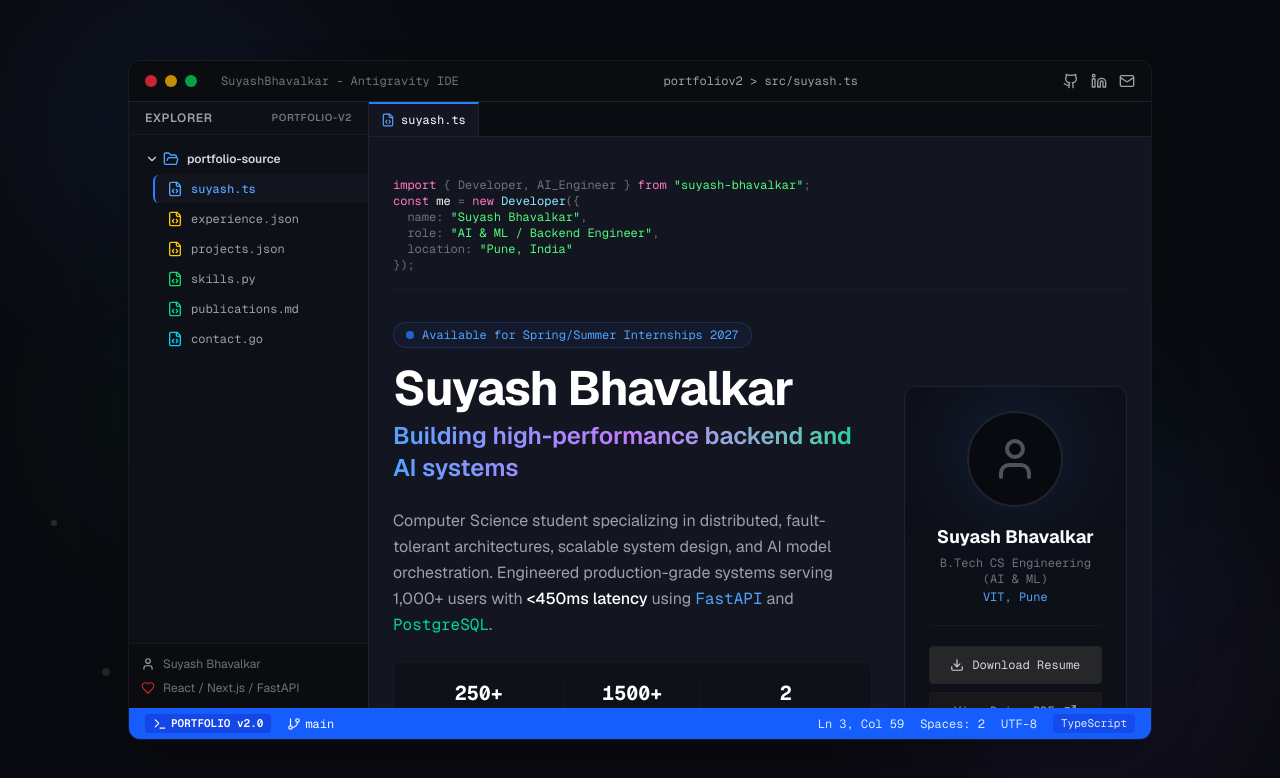
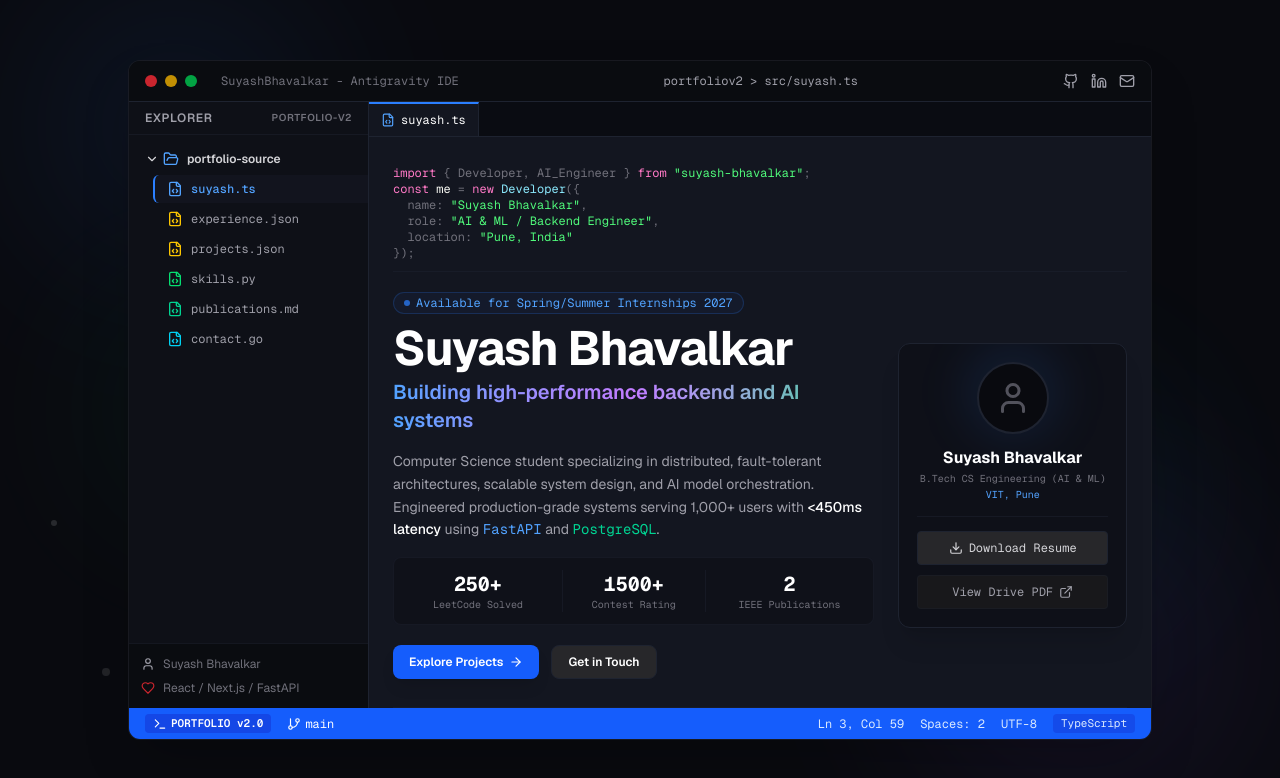
Before and after one commit to SuyashBhavalkar3/portfolio, a Next.js app: page / in a window 1280 px wide. Shown: the top 778 px of the page. Built offline with nearby package versions, Linux system fonts and the light colour scheme.

Commit message:
Added some edits to V2

```diff
--- a/components/HeroFile.tsx
+++ b/components/HeroFile.tsx
@@ -10,9 +10,9 @@ interface HeroFileProps {
 
 export default function HeroFile({ onNavigate }: HeroFileProps) {
   return (
-    <div className="flex flex-col gap-8 w-full max-w-4xl mx-auto py-4">
+    <div className="flex flex-col gap-4 md:gap-5 w-full max-w-4xl mx-auto py-1">
       {/* Code Block Mockup header */}
-      <div className="font-mono text-xs text-zinc-500 border-b border-ide-border/50 pb-4">
+      <div className="font-mono text-[11px] md:text-xs text-zinc-500 border-b border-ide-border/50 pb-2.5">
         <span className="text-code-keyword">import</span> {"{ Developer, AI_Engineer }"} <span className="text-code-keyword">from</span> <span className="text-code-string">"suyash-bhavalkar"</span>;
         <br />
         <span className="text-code-keyword">const</span> <span className="text-code-variable">me</span> = <span className="text-code-keyword">new</span> <span className="text-code-function">Developer</span>({`{`}
@@ -26,75 +26,75 @@ export default function HeroFile({ onNavigate }: HeroFileProps) {
         {`});`}
       </div>
 
-      <div className="grid grid-cols-1 lg:grid-cols-12 gap-8 items-center">
+      <div className="grid grid-cols-1 lg:grid-cols-12 gap-6 items-center">
         {/* Left Side Info */}
-        <div className="lg:col-span-8 flex flex-col gap-6">
+        <div className="lg:col-span-8 flex flex-col gap-4">
           <motion.div
-            initial={{ opacity: 0, y: 15 }}
+            initial={{ opacity: 0, y: 10 }}
             animate={{ opacity: 1, y: 0 }}
-            transition={{ duration: 0.5 }}
-            className="flex flex-col gap-2"
+            transition={{ duration: 0.4 }}
+            className="flex flex-col gap-1.5"
           >
-            <div className="inline-flex items-center gap-2 px-3 py-1 rounded-full border border-blue-500/20 bg-blue-500/5 text-blue-400 text-xs font-mono w-fit">
-              <span className="w-2 h-2 rounded-full bg-blue-500 animate-pulse" />
+            <div className="inline-flex items-center gap-1.5 px-2.5 py-0.5 rounded-full border border-blue-500/20 bg-blue-500/5 text-blue-400 text-[10px] md:text-xs font-mono w-fit">
+              <span className="w-1.5 h-1.5 rounded-full bg-blue-500 animate-pulse" />
               <span>Available for Spring/Summer Internships 2027</span>
             </div>
 
-            <h1 className="text-4xl md:text-5xl font-bold tracking-tight text-white mt-2">
+            <h1 className="text-3xl md:text-4xl lg:text-5xl font-bold tracking-tight text-white mt-1">
               Suyash Bhavalkar
             </h1>
-            <p className="text-xl md:text-2xl font-semibold bg-gradient-to-r from-blue-400 via-purple-400 to-emerald-400 bg-clip-text text-transparent">
+            <p className="text-lg md:text-xl font-semibold bg-gradient-to-r from-blue-400 via-purple-400 to-emerald-400 bg-clip-text text-transparent">
               Building high-performance backend and AI systems
             </p>
           </motion.div>
 
           <motion.p
-            initial={{ opacity: 0, y: 15 }}
+            initial={{ opacity: 0, y: 10 }}
             animate={{ opacity: 1, y: 0 }}
-            transition={{ duration: 0.5, delay: 0.1 }}
-            className="text-base text-zinc-400 leading-relaxed max-w-2xl"
+            transition={{ duration: 0.4, delay: 0.1 }}
+            className="text-xs md:text-sm text-zinc-400 leading-relaxed max-w-2xl"
           >
             Computer Science student specializing in distributed, fault-tolerant architectures, scalable system design, and AI model orchestration. Engineered production-grade systems serving 1,000+ users with <span className="text-white font-medium">&lt;450ms latency</span> using <span className="text-blue-400 font-mono">FastAPI</span> and <span className="text-emerald-400 font-mono">PostgreSQL</span>.
           </motion.p>
 
           {/* Quick Stats Grid */}
           <motion.div
-            initial={{ opacity: 0, y: 15 }}
+            initial={{ opacity: 0, y: 10 }}
             animate={{ opacity: 1, y: 0 }}
-            transition={{ duration: 0.5, delay: 0.2 }}
-            className="grid grid-cols-3 gap-4 p-4 rounded-lg bg-ide-sidebar/60 border border-ide-border/50 font-mono text-center"
+            transition={{ duration: 0.4, delay: 0.15 }}
+            className="grid grid-cols-3 gap-3 p-3 rounded-lg bg-ide-sidebar/60 border border-ide-border/50 font-mono text-center"
           >
             <div>
-              <div className="text-xl font-bold text-white">250+</div>
-              <div className="text-xs text-zinc-500">LeetCode Solved</div>
+              <div className="text-lg md:text-xl font-bold text-white">250+</div>
+              <div className="text-[10px] text-zinc-500">LeetCode Solved</div>
             </div>
             <div className="border-x border-ide-border/50">
-              <div className="text-xl font-bold text-white">1500+</div>
-              <div className="text-xs text-zinc-500">Contest Rating</div>
+              <div className="text-lg md:text-xl font-bold text-white">1500+</div>
+              <div className="text-[10px] text-zinc-500">Contest Rating</div>
             </div>
             <div>
-              <div className="text-xl font-bold text-white">2</div>
-              <div className="text-xs text-zinc-500">IEEE Publications</div>
+              <div className="text-lg md:text-xl font-bold text-white">2</div>
+              <div className="text-[10px] text-zinc-500">IEEE Publications</div>
             </div>
           </motion.div>
 
           {/* CTA Buttons */}
           <motion.div
-            initial={{ opacity: 0, y: 15 }}
+            initial={{ opacity: 0, y: 10 }}
             animate={{ opacity: 1, y: 0 }}
-            transition={{ duration: 0.5, delay: 0.3 }}
-            className="flex flex-wrap gap-4 mt-2"
+            transition={{ duration: 0.4, delay: 0.2 }}
+            className="flex flex-wrap gap-3 mt-1"
           >
             <button
               onClick={() => onNavigate("projects.json")}
-              className="flex items-center gap-2 px-5 py-3 rounded-lg bg-blue-600 hover:bg-blue-500 text-white font-semibold shadow-lg hover:shadow-blue-500/10 hover:translate-y-[-2px] transition-all cursor-pointer"
+              className="flex items-center gap-1.5 px-4 py-2 rounded-lg bg-blue-600 hover:bg-blue-500 text-white text-xs font-semibold shadow-lg hover:shadow-blue-500/10 hover:translate-y-[-1px] transition-all cursor-pointer"
             >
               <span>Explore Projects</span>
-              <ArrowRight className="w-4 h-4" />
+              <ArrowRight className="w-3.5 h-3.5" />
             </button>
             <button
               onClick={() => onNavigate("contact.go")}
-              className="flex items-center gap-2 px-5 py-3 rounded-lg bg-zinc-800 hover:bg-zinc-700 text-white font-semibold border border-ide-border hover:translate-y-[-2px] transition-all cursor-pointer"
+              className="flex items-center gap-1.5 px-4 py-2 rounded-lg bg-zinc-800 hover:bg-zinc-700 text-white text-xs font-semibold border border-ide-border hover:translate-y-[-1px] transition-all cursor-pointer"
             >
               <span>Get in Touch</span>
             </button>
@@ -104,31 +104,31 @@ export default function HeroFile({ onNavigate }: HeroFileProps) {
         {/* Right Side Card: Personal Info/Resume card */}
         <div className="lg:col-span-4 flex justify-center">
           <motion.div
-            initial={{ opacity: 0, scale: 0.95 }}
+            initial={{ opacity: 0, scale: 0.96 }}
             animate={{ opacity: 1, scale: 1 }}
-            transition={{ duration: 0.5, delay: 0.2 }}
-            className="w-full max-w-[280px] p-6 rounded-xl bg-ide-sidebar/80 border border-ide-border relative overflow-hidden flex flex-col items-center text-center shadow-xl group hover:border-blue-500/40 transition-all"
+            transition={{ duration: 0.4, delay: 0.15 }}
+            className="w-full max-w-[260px] p-4.5 rounded-xl bg-ide-sidebar/80 border border-ide-border relative overflow-hidden flex flex-col items-center text-center shadow-xl group hover:border-blue-500/40 transition-all"
           >
             {/* Glowing spot behind photo */}
-            <div className="absolute top-0 w-32 h-32 bg-blue-500/10 rounded-full blur-2xl group-hover:bg-blue-500/20 transition-all" />
+            <div className="absolute top-0 w-24 h-24 bg-blue-500/10 rounded-full blur-xl group-hover:bg-blue-500/20 transition-all" />
 
             {/* Profile Graphic/Placeholder */}
-            <div className="w-24 h-24 rounded-full border-2 border-ide-border bg-ide-bg flex items-center justify-center relative overflow-hidden group-hover:scale-105 transition-all">
-              <User className="w-12 h-12 text-zinc-600" />
+            <div className="w-18 h-18 rounded-full border-2 border-ide-border bg-ide-bg flex items-center justify-center relative overflow-hidden group-hover:scale-105 transition-all">
+              <User className="w-9 h-9 text-zinc-600" />
             </div>
 
-            <h3 className="text-lg font-bold text-white mt-4">Suyash Bhavalkar</h3>
-            <p className="text-xs text-zinc-500 font-mono mt-1">B.Tech CS Engineering (AI & ML)</p>
-            <p className="text-xs text-blue-400 font-mono mt-0.5">VIT, Pune</p>
+            <h3 className="text-base font-bold text-white mt-3">Suyash Bhavalkar</h3>
+            <p className="text-[10px] text-zinc-500 font-mono mt-0.5">B.Tech CS Engineering (AI & ML)</p>
+            <p className="text-[10px] text-blue-400 font-mono mt-0.5">VIT, Pune</p>
 
-            <div className="w-full border-t border-ide-border/50 my-5" />
+            <div className="w-full border-t border-ide-border/50 my-3.5" />
 
             {/* Resume actions */}
-            <div className="flex flex-col gap-2 w-full font-mono text-xs">
+            <div className="flex flex-col gap-2.5 w-full font-mono text-[10px] md:text-xs">
               <a
                 href="/resume-v2.1.pdf"
                 download="Suyash_Bhavalkar_Resume.pdf"
-                className="flex items-center justify-center gap-2 px-4 py-2.5 rounded bg-zinc-800 hover:bg-blue-600 hover:text-white text-zinc-300 border border-ide-border transition-all w-full cursor-pointer"
+                className="flex items-center justify-center gap-1.5 px-3 py-2 rounded bg-zinc-800 hover:bg-blue-600 hover:text-white text-zinc-300 border border-ide-border transition-all w-full cursor-pointer"
               >
                 <Download className="w-3.5 h-3.5" />
                 <span>Download Resume</span>
@@ -138,7 +138,7 @@ export default function HeroFile({ onNavigate }: HeroFileProps) {
                 href="https://drive.google.com/file/d/11UDXmpEMlx-WAAe2Uk4qLK-BAzTYCiNI/view?usp=drive_link"
                 target="_blank"
                 rel="noopener noreferrer"
-                className="flex items-center justify-center gap-2 px-4 py-2.5 rounded bg-zinc-900 hover:bg-zinc-800 text-zinc-400 hover:text-zinc-200 border border-ide-border/40 transition-all w-full cursor-pointer"
+                className="flex items-center justify-center gap-1.5 px-3 py-2 rounded bg-zinc-900 hover:bg-zinc-800 text-zinc-400 hover:text-zinc-200 border border-ide-border/40 transition-all w-full cursor-pointer"
               >
                 <span>View Drive PDF</span>
                 <ExternalLink className="w-3.5 h-3.5" />
@@ -149,7 +149,7 @@ export default function HeroFile({ onNavigate }: HeroFileProps) {
       </div>
 
       {/* Code style footer note */}
-      <div className="font-mono text-xs text-zinc-600 border-t border-ide-border/50 pt-4 mt-4">
+      <div className="font-mono text-[10px] md:text-xs text-zinc-600 border-t border-ide-border/50 pt-2.5 mt-2">
         {`// Run 'npm run dev' to launch local developer preview`}
         <br />
         {`// Contact Suyash at suyashbhavalkar82@gmail.com`}
```
